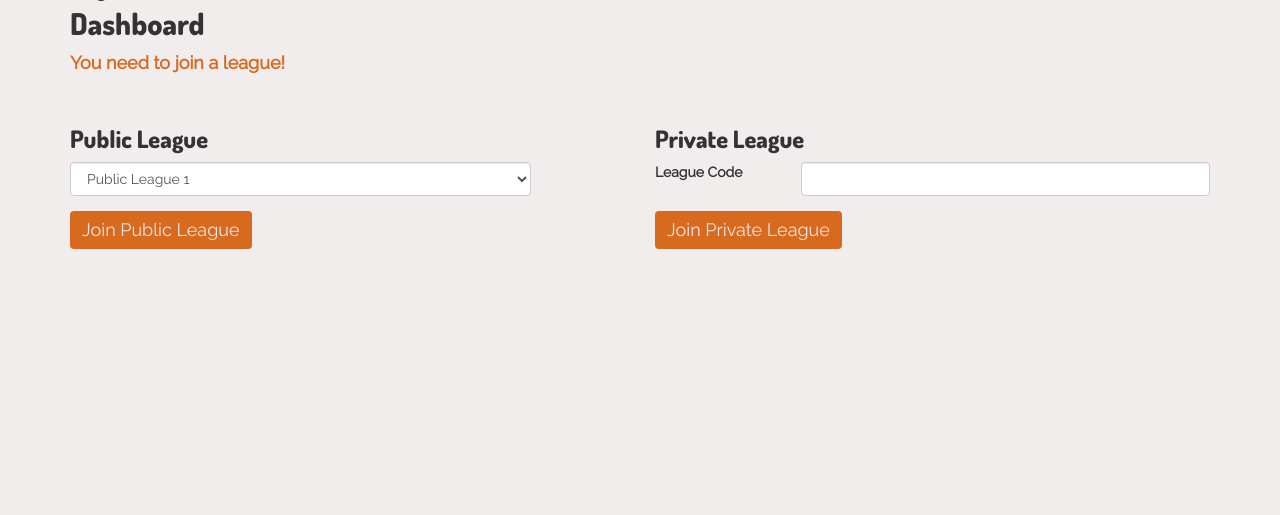
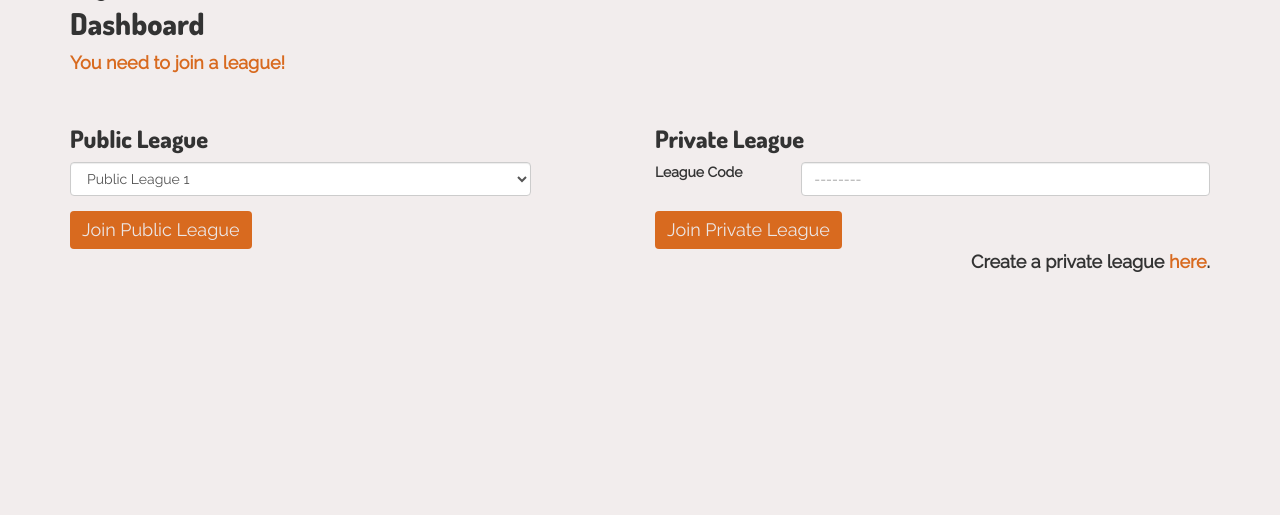
Before and after one commit to LakenH/bbdraft, a PHP site: template templates/joinleague.twig in a window 1280 px wide. Shown: the part 98-613 px from the top of the page. Run offline with PHP 8.4, Linux system fonts and the light colour scheme; the template is opened without the code that fills it, so the values that code supplies are empty; some libraries are stand-ins or nearby versions; some web fonts are replaced.

Commit message:
add link to league creation page on join page

```diff
--- a/templates/joinleague.twig
+++ b/templates/joinleague.twig
@@ -25,10 +25,11 @@
 					<label for="private-code">League Code</label>
 				</div>
 				<div class="col-sm-9">
-					<input type="text" id="private-code" name="leagueCode" class="form-control">
+					<input type="text" id="private-code" name="leagueCode" class="form-control" placeholder="--------">
 				</div>
 			</div>
 			<button type="submit" name="privateSubmit" class="btn">Join Private League</button>
+			<p class="text-right"><strong>Create a private league <a href="league.php">here</a>.</strong></p>
 		</form>
 	</div>
 </div>
```
